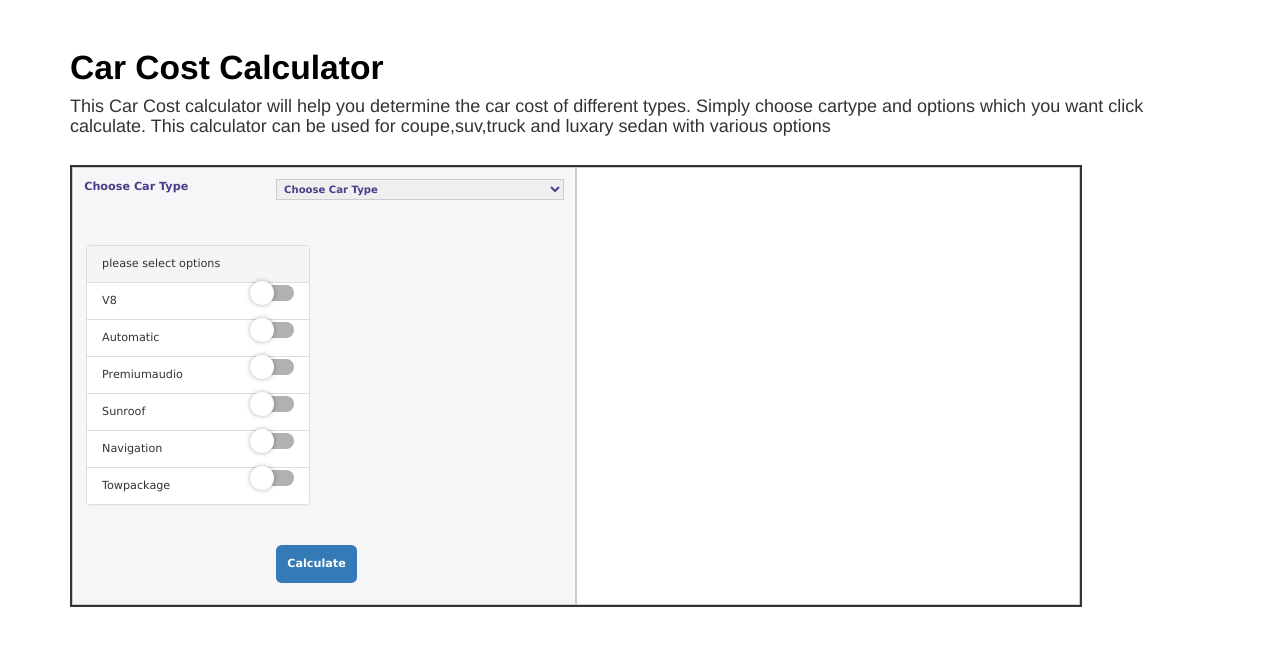
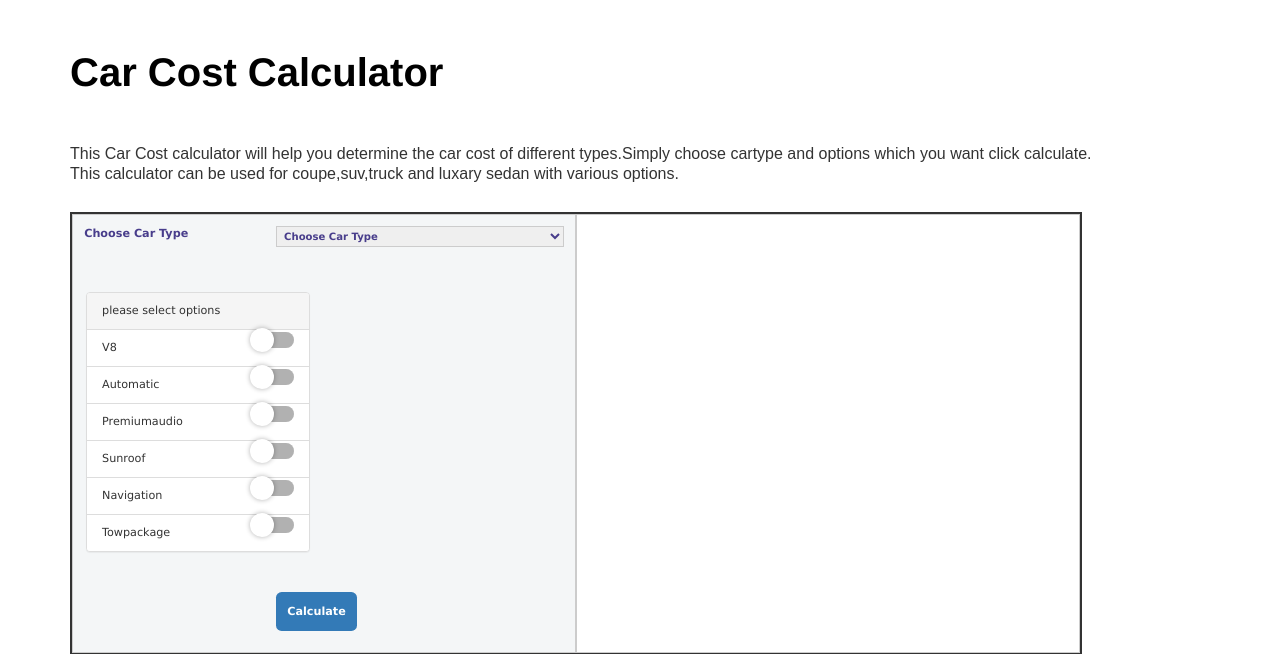
Before and after one commit to anveshshetty25/CarCostCalculation, a web app: page /calculate.html in a window 1280 px wide. Shown: the top 654 px of the page. Run offline with its HTML, style and script files only (its server is not run), Linux system fonts and the light colour scheme; data that the repository does not hold is empty.

Commit message:
[MOD]- Added code comments to make the code readable and one test case

```diff
--- a/src/main/webapp/calculate.html
+++ b/src/main/webapp/calculate.html
@@ -5,8 +5,13 @@
       <meta charset="utf-8">
       <meta name="viewport" content="width=device-width, initial-scale=1">
       <meta http-equiv="x-ua-compatible" content="ie=edge">
+      <title>Calculate Car Cost</title>
       <link rel="stylesheet" href="https://maxcdn.bootstrapcdn.com/bootstrap/3.3.7/css/bootstrap.min.css">
       <style>
+      .subheading {
+font-family: Calibre-Regular,Arial,sans-serif;
+LINE-HEIGHT:20px;
+}
         .material-switch > input[type="checkbox"] {
          display: none;
          }
@@ -74,19 +79,7 @@
          padding: 20px;
          padding-top: 30px;
          width: 300px;
-         .header {
-         background: url('https://s3-us-west-2.amazonaws.com/s.cdpn.io/95581/rx7-Spectrum-Photography.jpg');
-         background-position: 106% 89%;
-         background-size: 101%;
-         border-bottom: 2px solid #f26964;
-         border-top-left-radius: 6px;
-         border-top-right-radius: 6px;
-         bottom: 30px;
-         height: 102px;
-         position: relative;
-         right: 20px;
-         width: 340px;
-         }
+
          input {
          background: #f5f5f5;
          border: 0;
@@ -240,6 +233,14 @@
          .header, .subheading{
                text-align: left
          }
+         .header{
+         font-size: 40px;
+         text-transform: capitalize;
+         }
+         .subheading{
+         font-size: 16px;
+         font-family: Calibre-Regular,Arial,sans-serif;
+         }
          .heading{
                margin-top: 50px;
          }
@@ -247,10 +248,9 @@
          <script src="https://ajax.googleapis.com/ajax/libs/jquery/3.3.1/jquery.min.js"></script>
       <script src="https://maxcdn.bootstrapcdn.com/bootstrap/3.3.7/js/bootstrap.min.js"></script>
          <script>
-               	/* Get the checkboxes values based on the class attached to each check box */
+               	/* Get the dropdown value and checkboxes values based on the class attached to each dropdown and check box */
              	 $( document ).ready(function() {
                	$("#buttonClass").click(function() {
-               		console.log('here');
                	    getValueUsingClass();
 
                	});
@@ -264,25 +264,24 @@
                		chkArray.push($(this).val());
                	});
 
-               	/* we join the array separated by the comma */
+               	/* If user selcts the options ,we join the array separated by the comma or else we make the string to default*/
                	var selected;
                	if(chkArray.length!=0){
                	selected = chkArray.join(',') ;
                	}else{
                		selected="default";
                	}
-               	console.log('before url');
                	var rootUrl="";
+               	//intializing the rootUrl based on the host
                	if(window.location.host==="localhost:8080"){
                		rootUrl=window.location.protocol+"//"+window.location.host+"/carcostcalculation";
                	}else{
                		rootUrl=window.location.protocol+"//"+window.location.host;
                	}
-               	/* check if there is selected checkboxes, by default the length is 1 as it contains one single comma */
+               	/* check if user select the carType or else give an alert message*/
                	if(carType != ""){
 
                		//alert("You have selected " + selected+carType);
-               console.log(rootUrl+"/car/"+carType+"/"+selected);
                		$.get(rootUrl+"/car/"+carType+"/"+selected, function(data, status){
 
                      document.getElementById("output").innerHTML = data;
@@ -296,8 +295,9 @@
       <body>
             <div class="container heading">
              <h1 class="header"> Car Cost Calculator </h1>
-<h4 class="subheading"> This Car Cost calculator will help you determine the car cost of different types. Simply choose cartype and options which you want click calculate.
- This calculator can be used for coupe,suv,truck and luxary sedan with various options </h4>
+             <br>
+             <br>
+<h4 class="subheading"> This Car Cost calculator will help you determine the car cost of different types.Simply choose cartype and options which you  want click calculate.<br>This calculator can be used for coupe,suv,truck and luxary sedan with various options.</h4>
 
             <div id="calculator">
 
--- a/src/main/webapp/error.html
+++ b/src/main/webapp/error.html
@@ -2,6 +2,7 @@
 <html>
 <head>
 <meta charset="UTF-8">
+<title>you are looking for something wrong</title>>
 <style>
 @import url(https://fonts.googleapis.com/css?family=opensans:500);
 body{
@@ -241,7 +242,7 @@ body{
             <hr>
             <div class='_1'>THE PAGE</div>
             <div class='_2'>WAS NOT FOUND</div>
-            <a class='btn' href='../calculate.html'>BACK TO MARS</a>
+            <a class='btn' href='../'>BACK TO HOME</a>
         </div>
 </body>
 </html>
--- a/src/main/webapp/index.html
+++ b/src/main/webapp/index.html
@@ -1,7 +1,7 @@
 <!DOCTYPE html>
 <html lang="en">
 <head>
-  <title>Bootstrap Example</title>
+  <title>Car Cost Calculation</title>
   <meta charset="utf-8">
   <meta name="viewport" content="width=device-width, initial-scale=1">
 
@@ -66,7 +66,7 @@
     <span class="carousel-control-next-icon"></span>
   </a>
   <div class="cal-btn">
-           <p><button id="Calculate-button" class="btn-primary" onclick="location.href='calculate.html';">Calculate</button></p>
+           <p><button id="Calculate-button" class="btn-primary" onclick="location.href='calculate.html';">Car Cost Calculator</button></p>
     </div>
 
 </div>
```
Also changed, not shown: src/main/java/com/dynatrace/carcostcalculation/service/CarCostCalculation.java (+9 -4 lines), 1 other file.
